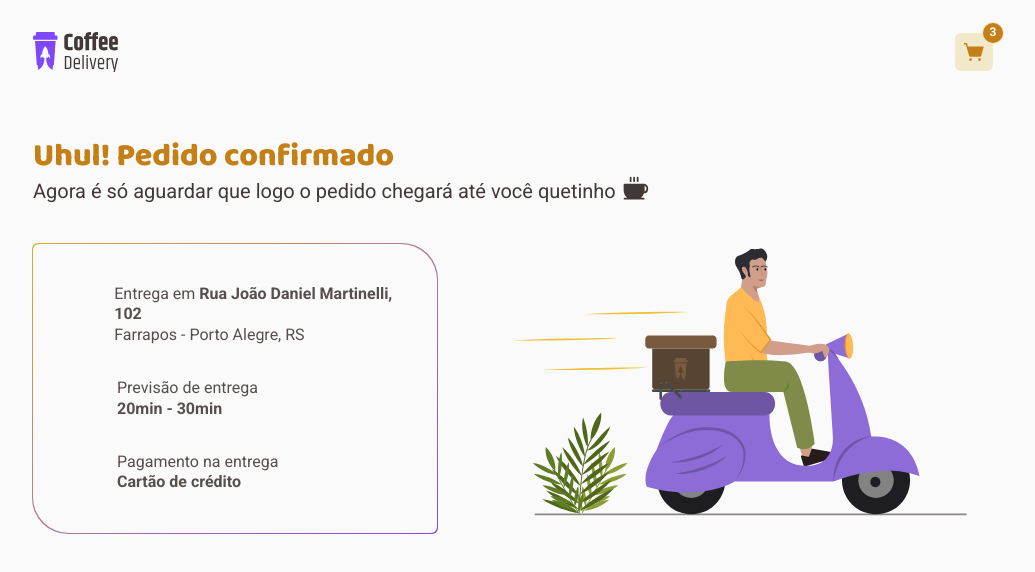
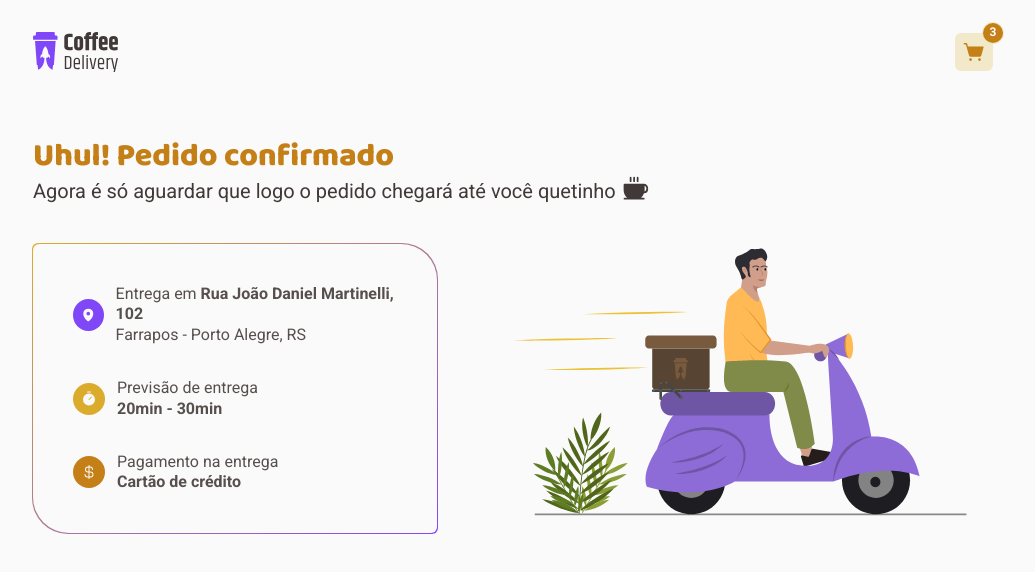
Before and after one commit to lucaspanizio/coffee-delivery, a React (Vite) app: page /success in a window 1280 px wide. Shown: the top 572 px of the page, without its empty margins (127-1162 px from the left). Built offline with nearby package versions, Linux system fonts and the light colour scheme; no server answers.

Commit message:
💄 style: add background property to icon component

```diff
--- a/src/components/atoms/icon/index.tsx
+++ b/src/components/atoms/icon/index.tsx
@@ -11,15 +11,34 @@ export interface IconProps {
   name: IconName;
   size?: icons.IconProps['size'];
   color?: keyof ThemeType['colors'];
+  background?: keyof ThemeType['colors'];
   weight?: icons.IconWeight;
 }
 
-export const Icon = ({ name, color, weight, size = 22 }: IconProps) => {
+export const Icon = ({ name, color, background, weight, size = 22 }: IconProps) => {
   const IconComponent = icons[name] as icons.Icon;
 
   if (!IconComponent) return null;
 
   const colorValue = colorToCSSValue(color);
 
-  return <IconComponent size={size} color={colorValue} weight={weight} />;
+  const backgroundStyle = background && {
+    background: colorToCSSValue(background),
+    padding: calculatePadding(size),
+    borderRadius: '50%',
+  };
+
+  return <IconComponent size={size} color={colorValue} weight={weight} style={backgroundStyle} />;
 };
+
+function calculatePadding(size?: string | number) {
+  if (!size) return undefined;
+  if (typeof size === 'number') return size / 4;
+
+  if (typeof size === 'string') {
+    if (size.includes('px')) return `${parseFloat(size) / 4}px`;
+    if (size.includes('rem')) return `${(parseFloat(size) * 16) / 4}px`;
+  }
+
+  return undefined;
+}
```
